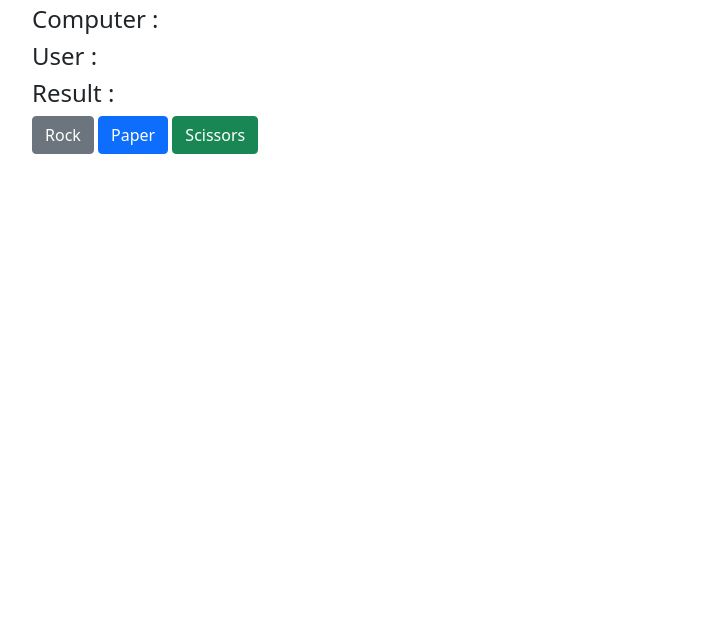
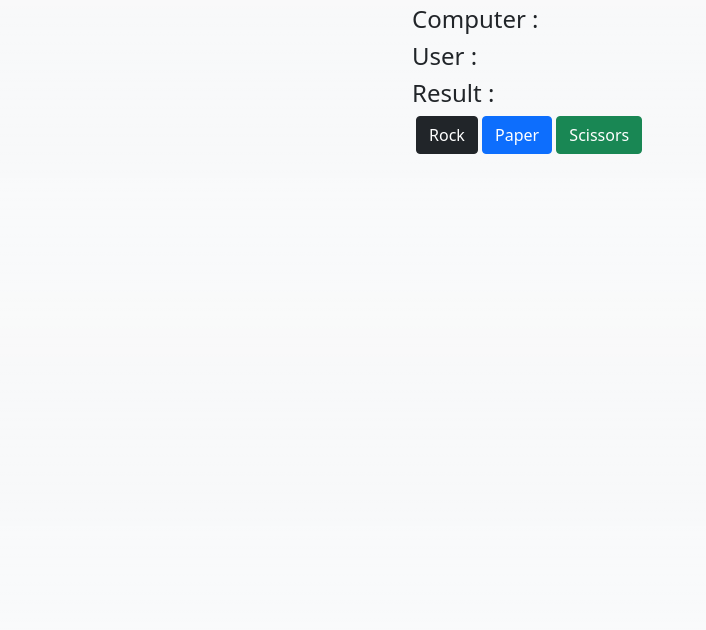
Before and after one commit to gmoraitis/rock-paper-scissor, a plain HTML site: page test.html in a window 1280 px wide. Shown: the part 170-800 px from the top of the page, without its empty margins (50-756 px from the left). Drawn offline with nearby package versions, Linux system fonts and the light colour scheme.

Commit message:
Moved parts at the center

```diff
--- a/styles.css
+++ b/styles.css
@@ -5,5 +5,5 @@
     color: red;
 }
 .draw{
-    color: blue;
+    color: #0d6efd;
 }
--- a/test.html
+++ b/test.html
@@ -10,31 +10,34 @@
     <link href="https://cdn.jsdelivr.net/npm/bootstrap@5.0.2/dist/css/bootstrap.min.css" rel="stylesheet"
         integrity="sha384-EVSTQN3/azprG1Anm3QDgpJLIm9Nao0Yz1ztcQTwFspd3yD65VohhpuuCOmLASjC" crossorigin="anonymous">
 
-        <!-- custom css -->
-        <link rel="stylesheet" href="styles.css">
+    <!-- custom css -->
+    <link rel="stylesheet" href="styles.css">
 
-    <title>Hello, world!</title>
+    <title>Rps Game</title>
 </head>
 
-<body>
+<body class="p-3 mb-2 bg-light bg-gradient text-dark">
 
     <div class="container">
         <div class="row justify-content-center">
             <div class="col-6">
                 <h1 class="display-4">Rock - Paper - Scissor</h1>
             </div>
+            <hr>
+            <div class="col-4">
+                <h4>Computer : <span id="computer"></span></h4>
+                <h4>User : <span id="user"></span></h4>
+                <h4>Result : <span id="result"></span></h4>
+            </div>
 
+            <div class="row justify-content-center">
+                <div class="col-4">
+                    <button id="Rock" type="button" class="btn btn-dark"> Rock</button>
+                    <button id="Paper" type="button" class="btn btn-primary"> Paper</button>
+                    <button id="Scissors" type="button" class="btn btn-success"> Scissors</button>
+                </div>
+            </div>
         </div>
-
-        <hr>
-
-        <h4>Computer : <span id="computer"></span></h4>
-        <h4>User : <span id="user"></span></h4>
-        <h4>Result : <span id="result"></span></h4>
-
-        <button id= "Rock" type="button" class="btn btn-secondary"> Rock</button>
-        <button id= "Paper" type="button" class="btn btn-primary"> Paper</button>
-        <button id= "Scissors" type="button" class="btn btn-success"> Scissors</button>
     </div>
 
     <script src="https://cdn.jsdelivr.net/npm/bootstrap@5.0.2/dist/js/bootstrap.bundle.min.js"
```
